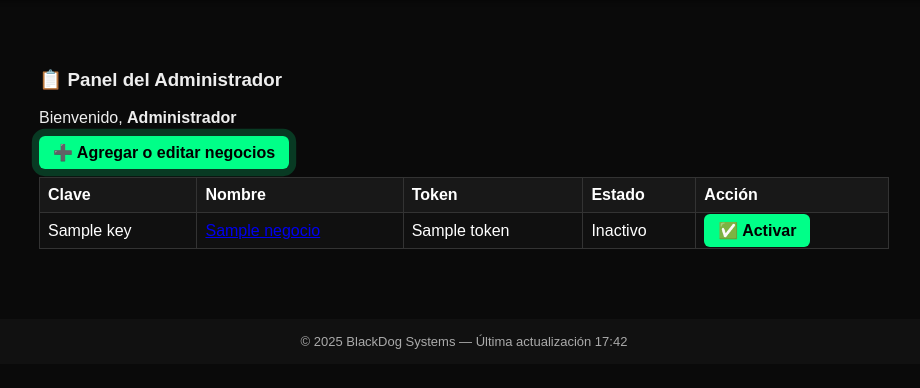
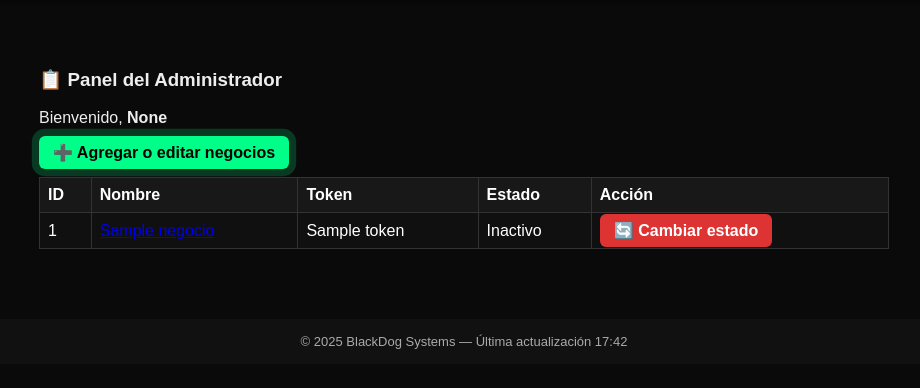
Before and after one commit to Wilsonc7/mp-notifier, a Flask app: template templates/admin_dashboard.html in a window 1280 px wide. Shown: the part 62-450 px from the top of the page, without its empty margins (176-1096 px from the left). Run offline with Flask 3, Linux system fonts and the light colour scheme; the template is opened without the code that fills it: most values are stand-ins (such as "Sample title", 1, 10 or a date in 2020).

Commit message:
Fix: corregido loop en admin_dashboard.html (lista de negocios en vez de dict)

```diff
--- a/templates/admin_dashboard.html
+++ b/templates/admin_dashboard.html
@@ -2,19 +2,15 @@
 {% block content %}
 <div class="container mt-5 text-center">
     <h3 class="text-light mb-4">📋 Panel del Administrador</h3>
-    <p class="text-muted">
-        Bienvenido, <strong>{{ user.name or user_id or "Administrador" }}</strong>
-    </p>
+    <p class="text-muted">Bienvenido, <strong>{{ session.get('user_id') }}</strong></p>
 
-    <a href="/admin/users" class="btn btn-success mb-3 animate-btn">
-        ➕ Agregar o editar negocios
-    </a>
+    <a href="/admin/users" class="btn btn-success mb-3 animate-btn">➕ Agregar o editar negocios</a>
 
     <div class="table-responsive">
-        <table class="table table-dark table-bordered align-middle shadow">
+        <table class="table table-dark table-bordered align-middle">
             <thead class="table-dark">
                 <tr>
-                    <th>Clave</th>
+                    <th>ID</th>
                     <th>Nombre</th>
                     <th>Token</th>
                     <th>Estado</th>
@@ -22,13 +18,12 @@
                 </tr>
             </thead>
             <tbody>
-                {% for key, n in negocios|dictsort %}
+                {% for n in negocios %}
                 <tr>
-                    <td>{{ key }}</td>
+                    <td>{{ n.id }}</td>
                     <td>
-                        <a href="/admin/business/{{ key }}"
-                           class="text-decoration-none text-info fw-bold">
-                           {{ n.name }}
+                        <a href="/admin/business/{{ n.id }}" class="text-decoration-none text-info fw-bold">
+                            {{ n.name }}
                         </a>
                     </td>
                     <td>{{ n.token }}</td>
@@ -36,18 +31,11 @@
                         {{ "Activo" if n.active else "Inactivo" }}
                     </td>
                     <td>
-                        <a href="/admin/toggle/{{ key }}"
-                           class="btn {% if n.active %}btn-danger{% else %}btn-success{% endif %} btn-sm">
-                           {% if n.active %}🚫 Desactivar{% else %}✅ Activar{% endif %}
-                        </a>
+                        <a href="/admin/toggle/{{ n.id }}" class="btn btn-danger btn-sm">🔄 Cambiar estado</a>
                     </td>
                 </tr>
                 {% else %}
-                <tr>
-                    <td colspan="5" class="text-muted">
-                        No hay negocios registrados.
-                    </td>
-                </tr>
+                <tr><td colspan="5" class="text-muted">No hay negocios registrados.</td></tr>
                 {% endfor %}
             </tbody>
         </table>
@@ -68,11 +56,10 @@
     }
     .btn-danger {
         font-weight: bold;
-        background-color: #ff5555;
         transition: all 0.2s ease-in-out;
     }
     .btn-danger:hover {
-        background-color: #ff2020;
+        background-color: #ff4040;
         transform: scale(1.05);
     }
     .animate-btn {
```
